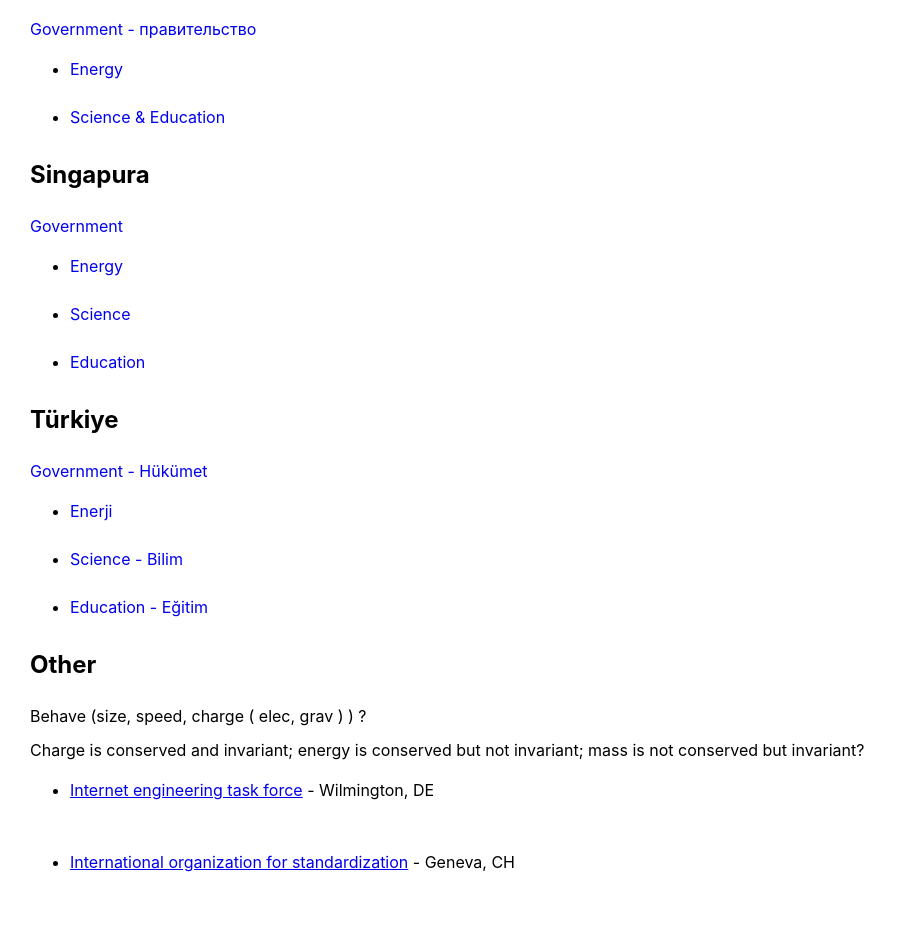
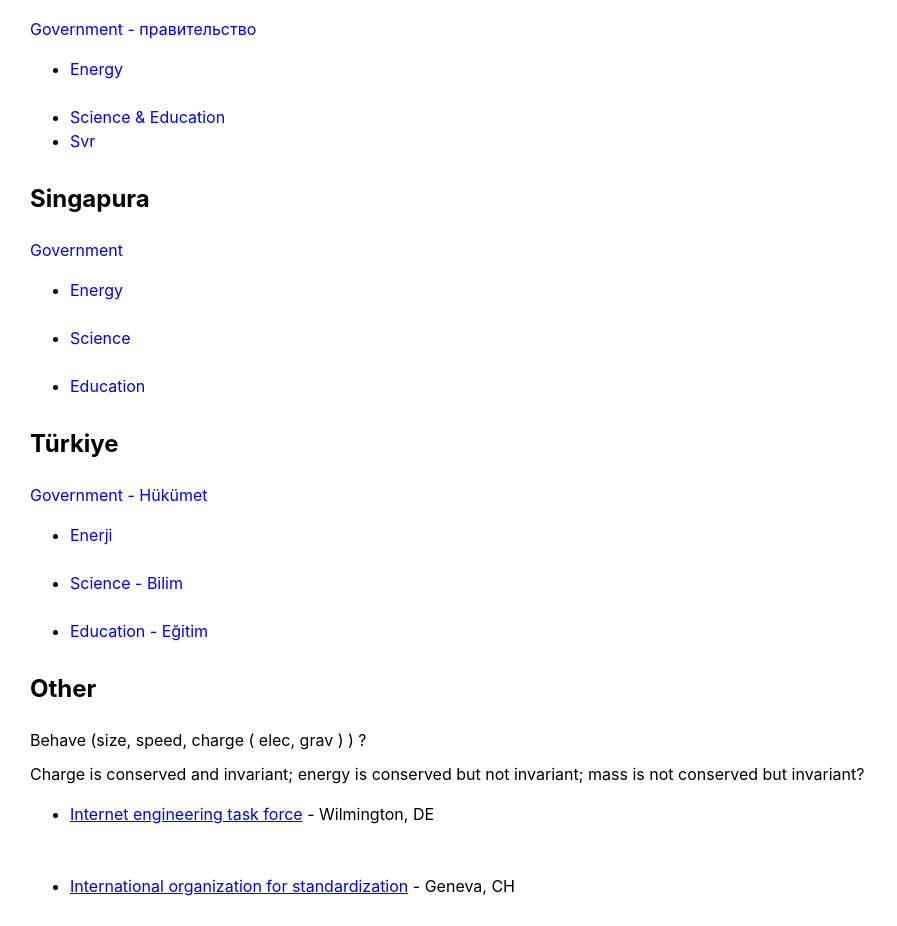
Before and after one commit to JRFink/jrfphyspagesnew, a Next.js app: page /research/gen in a window 1280 px wide. Shown: the part 3820-4746 px from the top of the page, without its empty margins (0-897 px from the left). Built offline with nearby package versions, Linux system fonts and the light colour scheme.

Commit message:
Update index.tsx

```diff
--- a/pages/research/gen/index.tsx
+++ b/pages/research/gen/index.tsx
@@ -306,6 +306,9 @@ const Gen = () => {
                         <li>
                             <Link href="https://minobrnauki.gov.ru" className={style.noUnder}>Science &#38; Education</Link>
                         </li>
+ <li>
+                            <Link href="https://svr.gov.ru" className={style.noUnder}>Svr</Link>
+                        </li>
                     </ul>
                 </p>
                 <h2>
```
